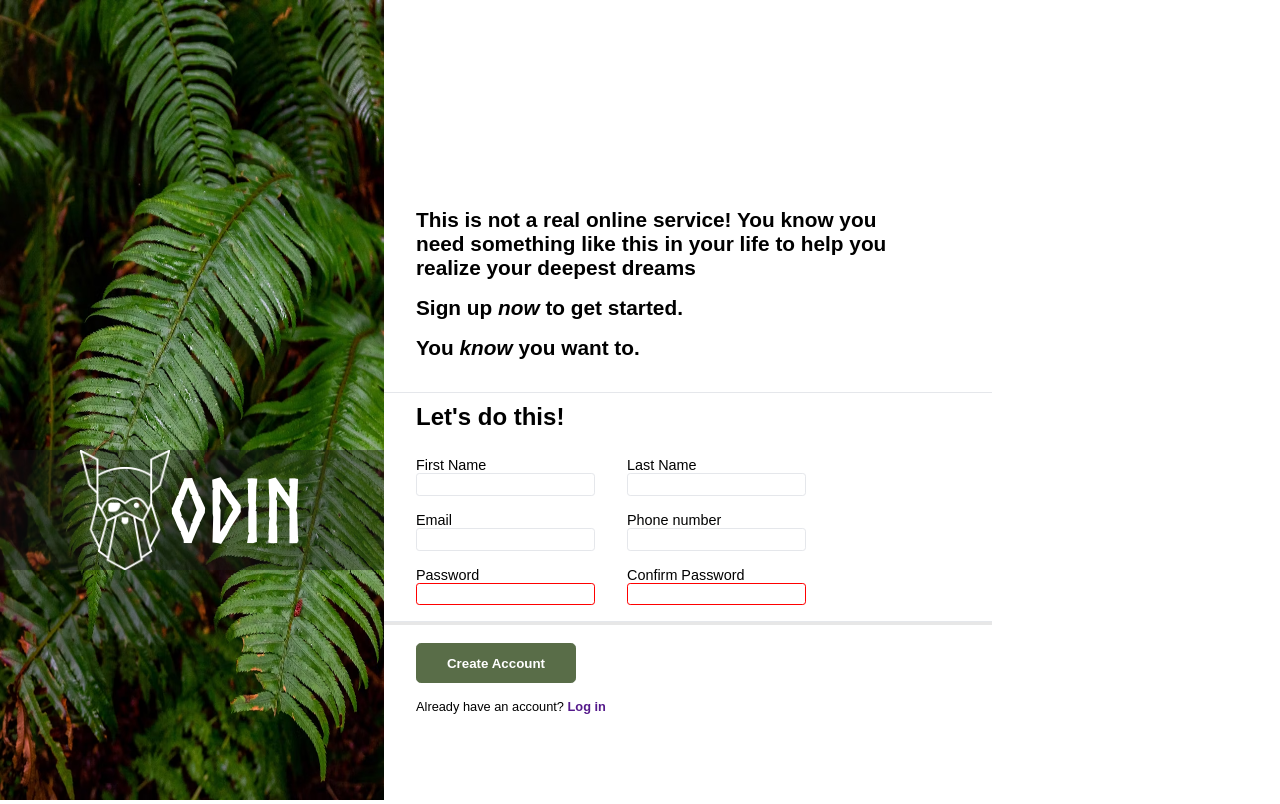
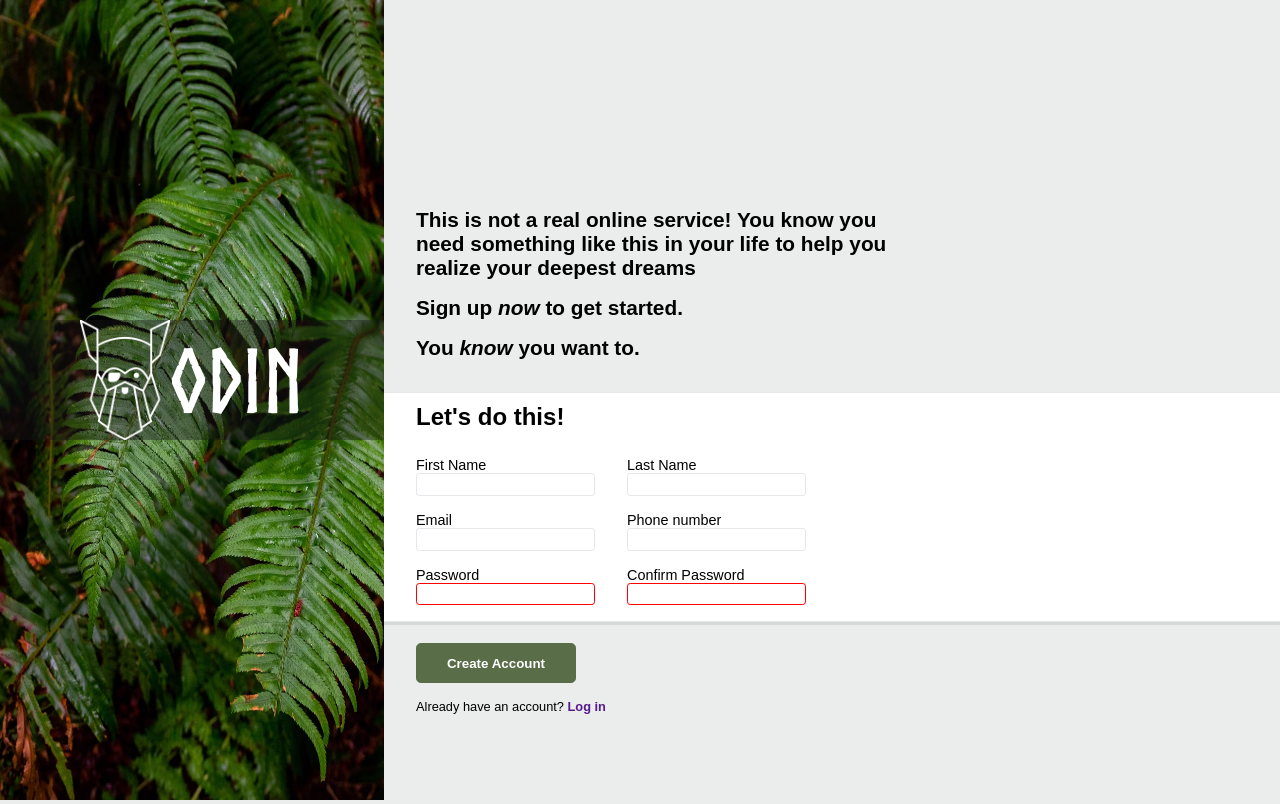
Before and after one commit to dennisfyren/Sign-up_form, a plain HTML site: page index.html in a window 1280 px wide. Drawn offline with Linux system fonts and the light colour scheme.

Commit message:
Small fixes, changed bg color outside form area

```diff
--- a/style.css
+++ b/style.css
@@ -12,12 +12,14 @@
 
 .wrapper {
     display: flex;
+    background-color: #ebecec;
 }
 .content {
     display: flex;
     flex-direction: column;
     margin-top: 10vw;
-}
+    width: 100vw;
+    }
 .content > p {
     padding-bottom: 1rem;
     padding-left: 2rem;
@@ -39,6 +41,7 @@
     border-top: 1px solid var(--input-border);
     border-bottom: 1px solid var(--input-border);
     box-shadow: 0px 3px rgba(133, 133, 133, 0.2);
+    background-color: white;
 }
 .form {
     display: flex;
@@ -106,7 +109,7 @@ input:focus {
     align-items: center;
     color: white;
     z-index: 30;
-    top: 450px;
+    top: 40vh;
     width: 30vw;
     justify-content: center;
 }
```
